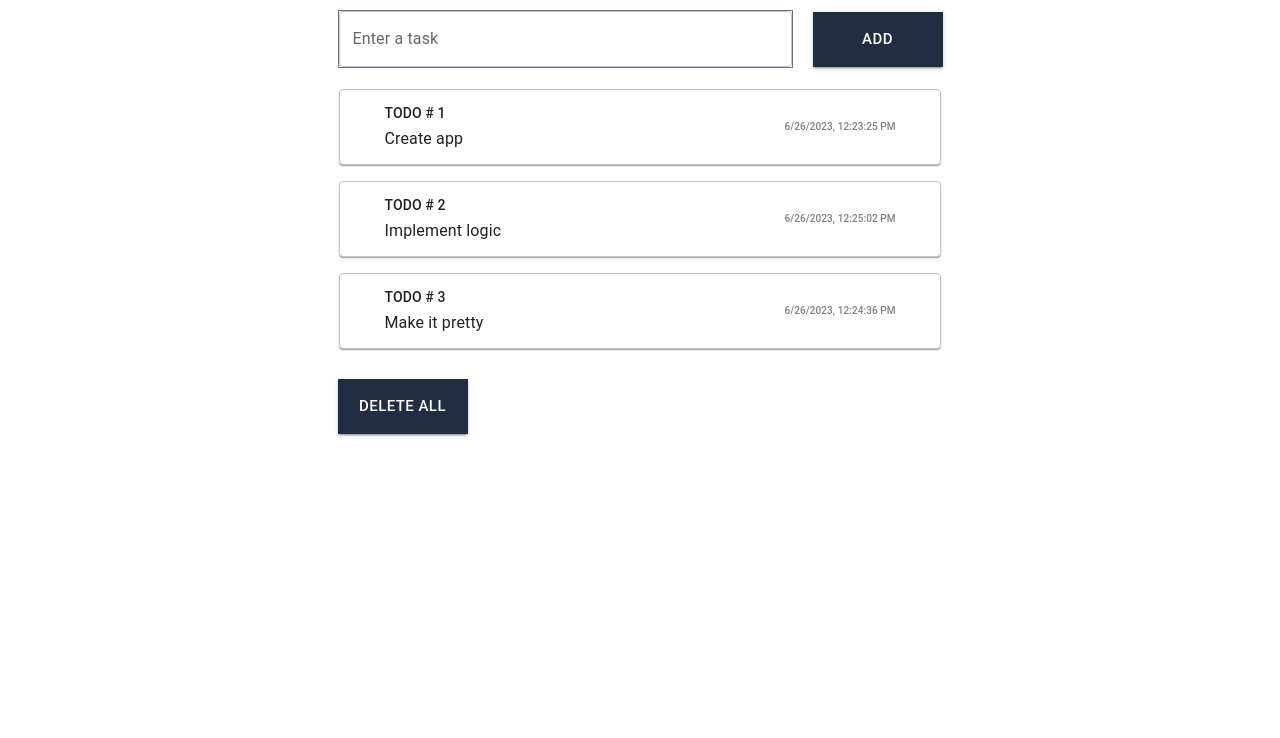
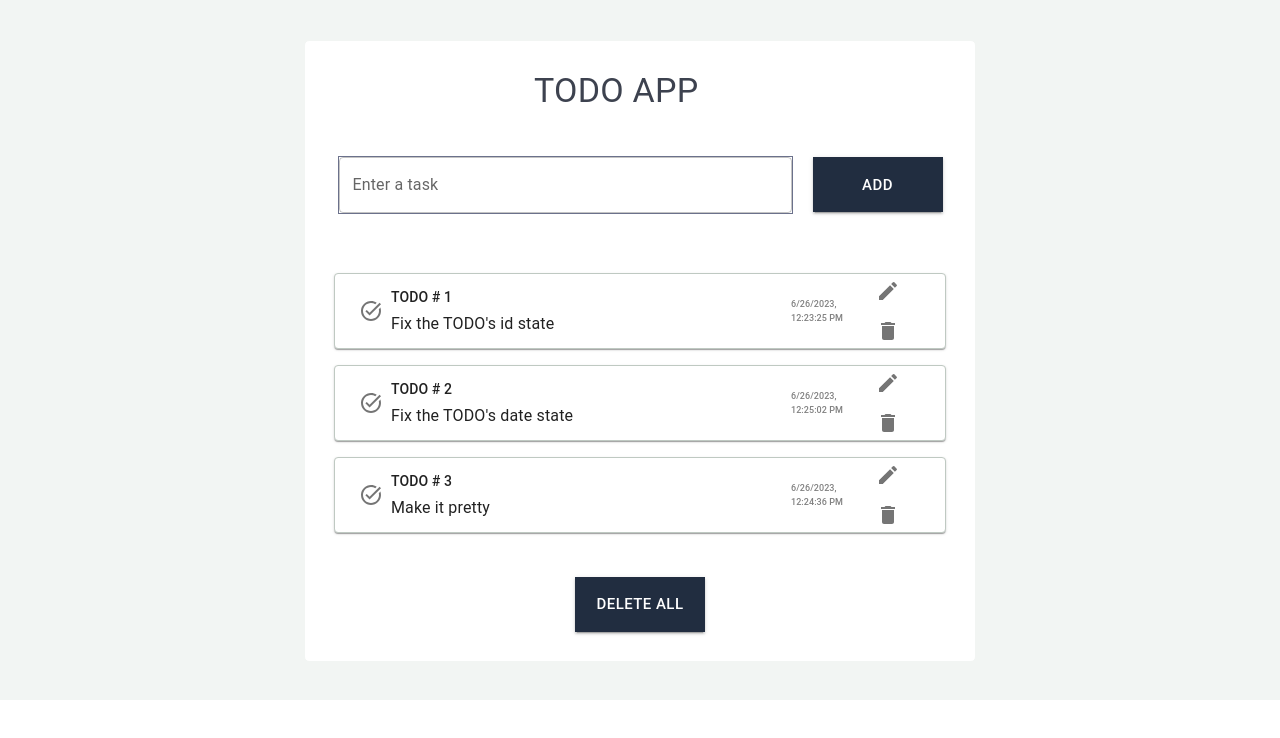
Before and after one commit to aleneagu96/todo2, a React (Create React App) app: page / in a window 1280 px wide. Shown: the top 738 px of the page. Built offline with nearby package versions, Linux system fonts and the light colour scheme; the HTML template or start-up script is replaced by a standard one.

Commit message:
added modal, fixed implemetation for ID and date state updates, added new buttons

```diff
--- a/package.json
+++ b/package.json
@@ -13,6 +13,7 @@
   "dependencies": {
     "@emotion/react": "^11.11.1",
     "@emotion/styled": "^11.11.0",
+    "@mui/icons-material": "^5.11.16",
     "@mui/material": "^5.13.6",
     "@mui/styles": "^5.13.2",
     "react": "^17.0.2",
--- a/src/App.js
+++ b/src/App.js
@@ -1,9 +1,24 @@
+import { Typography } from '@mui/material';
 import './App.css';
 import List from './components/List/List';
+import { makeStyles } from '@mui/styles';
+
 
 function App() {
+
+  const useStyles= makeStyles((theme) => ({
+    appStyle:{
+      backgroundColor: '#f2f5f3',
+      height:700,
+
+    },
+  }));
+
+  const classes = useStyles();
+
   return (
-    <div className="App">
+    <div className={classes.appStyle}>
+        <br></br>
         <List/>
     </div>
   );
--- a/src/components/Button/ButtonComponent.jsx
+++ b/src/components/Button/ButtonComponent.jsx
@@ -8,7 +8,6 @@ const StyledButton = styled(Button)({
   height: 55,
   width: 130,
   padding: 2,
-
 });
 
 function ButtonComponent({ onClick, label }) {
--- a/src/components/List/List.jsx
+++ b/src/components/List/List.jsx
@@ -11,17 +11,26 @@ function List() {
 
   const useStyles= makeStyles((theme) => ({
     listStyle: {
+      position:'relative',
       justifyContent:'center',
       margin:'auto',
       alignItems:'center',
       display:'grid',
       padding: 10,
       gap:5,
+      marginTop:20,
+      backgroundColor: 'white',
+      width: 650,
+      height: 600,
+      border: 'solid 1px #f2f5f3',
+      boxShadow: 10,
+      borderRadius:5,
     },
+    buttonStyle:{
+      justifyContent:'center',
+      margin: 'auto',
+    }
 
-    buttonStyle:{
-      alignSelf:'right',
-    }
   }))
 
   const classes =useStyles();
@@ -46,10 +55,31 @@ function List() {
     setTodos([]);
   };
 
+  const handleUpdateText = (index, updatedText) => {
+    setTodos((prevTodos) =>
+      prevTodos.map((todo) =>
+        todo.index === index ? { ...todo, text: updatedText } : todo
+      )
+    );
+  };
+
+
+  const handleDeleteTodo = (index) => {
+    setTodos((prevTodos) => {
+      const updatedTodos = prevTodos.filter((todo) => todo.index !== index);
+      const updatedTodosWithIndexes = updatedTodos.map((todo, newIndex) => ({
+        ...todo,
+        index: newIndex + 1,
+      }));
+      return updatedTodosWithIndexes;
+    });
+  };
+
+
   return (
     <div className={classes.listStyle}>
+        <Typography variant="h4" style={{marginLeft:200, color:'#3d424f'} }>TODO APP</Typography>
       <TextInput onAddTodo={handleAddTodo} />
-
     <div>
     {/* Render todos */}
     {todos.length > 0 ? (
@@ -59,17 +89,20 @@ function List() {
             index={todo.index}
             date={todo.date}
             text={todo.text}
+            onUpdateText={handleUpdateText}
+            onDeleteTodo={handleDeleteTodo}
           />
         ))
       ) : (
         <Typography variant="subtitle2">No entries available</Typography>
       )}
     </div>
-    <br></br>
+    <div className={classes.buttonStyle}>
     <ButtonComponent
-      className={classes.buttonStyle}
       onClick={handleTodoDeletion}
-      label="Delete all" />
+      label="Delete all"
+      />
+      </div>
     </div>
   );
 }
--- /dev/null
+++ b/src/components/Modal/CustomModal.jsx
@@ -0,0 +1,131 @@
+import React, { useState } from 'react';
+import { makeStyles } from '@mui/styles';
+import { Modal, Typography, Button, TextField } from '@mui/material';
+import IconButton from '@mui/material/IconButton';
+import CloseIcon from '@mui/icons-material/Close';
+
+function CustomModal({ text, handleTextChange, handleSave, handleClose, deleteTodo }) {
+  const useStyles = makeStyles((theme) => ({
+    modalStyle: {
+      position: 'fixed',
+      top: '50%',
+      left: '50%',
+      transform: 'translate(-50%, -50%)',
+      width: 500,
+      height: 255,
+      boxShadow: '50 !important',
+      display: 'flex',
+      flexDirection: 'column',
+      alignItems: 'center',
+      justifyContent: 'center',
+      borderRadius: 20,
+      backgroundColor: 'white',
+    },
+
+    closeButton: {
+      alignSelf: 'flex-end',
+    },
+
+    buttonStyle: {
+      borderRadius: '0 !important',
+      backgroundColor: '#212d40 !important',
+      height: 30,
+      boxShadow: 20,
+      width: 90,
+    },
+
+    buttonStyleCancel: {
+      borderRadius: '0 !important',
+      backgroundColor: 'white !important',
+      color: '#212d40 !important',
+      height: 30,
+      width: 90,
+      boxShadow: 25,
+    },
+
+    buttonsDiv: {
+      display: 'flex',
+      justifyContent: 'flex-end',
+      width: '100%',
+      marginTop: 'auto',
+      backgroundColor: '#f2f5f3',
+      borderRadius: '0 0 20px 20px',
+      paddingTop: 8,
+      paddingBottom: 8,
+
+    },
+
+    buttonsContainer: {
+      paddingRight: 30,
+    },
+
+    typoStyle: {
+      alignSelf: 'flex-top',
+    },
+
+    inputStyle: {
+      border: 'solid 1px grey !important',
+      width: 300,
+      borderRadius: '0 !important',
+    },
+  }));
+
+  const classes = useStyles();
+
+  const handleCloseModal = () => {
+    handleClose();
+  };
+
+  return (
+    <div>
+      <Modal open={true} onClose={handleCloseModal}>
+        <div className={classes.modalStyle}>
+          <IconButton aria-label="close" className={classes.closeButton} onClick={handleCloseModal}>
+            <CloseIcon />
+          </IconButton>
+          <Typography variant="subtitle2" className={classes.typoStyle}>
+            Edit the task? Sure:
+          </Typography>
+          <br />
+          <br />
+          <div>
+            <TextField
+              className={classes.inputStyle}
+              label="Edit Task"
+              value={text}
+              onChange={handleTextChange}
+              autoFocus
+            />
+          </div>
+          <div className={classes.buttonsDiv}>
+            <div className={classes.buttonsContainer}>
+              <Button
+                className={classes.buttonStyleCancel}
+                variant="contained"
+                size="small"
+                onClick={handleCloseModal}
+              >
+                Cancel
+              </Button>
+              <Button
+                className={classes.buttonStyle}
+                color="primary"
+                variant="contained"
+                size="small"
+                onClick={() => {
+                  handleSave();
+                  deleteTodo();
+                }}
+                style={{ marginLeft: 20 }}
+              >
+                Save
+              </Button>
+            </div>
+          </div>
+        </div>
+      </Modal>
+    </div>
+  );
+}
+
+export default CustomModal;
--- /dev/null
+++ b/src/components/Modal/index.js
@@ -0,0 +1 @@
+export {default} from './CustomModal.jsx'
--- a/src/components/TextInput/TextInput.jsx
+++ b/src/components/TextInput/TextInput.jsx
@@ -2,6 +2,10 @@ import { TextField } from "@mui/material";
 import React, { useState } from "react";
 import ButtonComponent from "../Button/ButtonComponent";
 import { makeStyles } from '@mui/styles';
+
+
+
+function TextInput({ onAddTodo }) {
 
     const useStyles = makeStyles((theme) => ({
         inputVal: {
@@ -17,15 +21,11 @@ const useStyles = makeStyles((theme) => ({
             border: "solid 1px #6b718b !important",
             borderRadius: '0 !important',
             width: 453,
-        borderRadius: "0 !important",
+   },
 
-
-
-    },
 
     }));
 
-function TextInput({ onAddTodo }) {
     const classes = useStyles();
 
     const [inputValue, setInputValue] = useState("");
--- a/src/components/Todo/Todo.jsx
+++ b/src/components/Todo/Todo.jsx
@@ -1,40 +1,83 @@
-import React from 'react';
-import { Card, CardContent, Typography } from '@mui/material';
+import React, { useState } from 'react';
+import { Divider, Card, CardContent, Typography, Button } from '@mui/material';
 import { makeStyles } from '@mui/styles';
+import DeleteIcon from '@mui/icons-material/Delete';
+import IconButton from '@mui/material/IconButton';
+import EditIcon from '@mui/icons-material/Edit';
+import CustomModal from '../Modal/CustomModal';
+import { TaskAlt } from '@mui/icons-material';
 
-function Todo({ index, date, text }) {
-
+function Todo({ index, date, text, onUpdateText, onDeleteTodo }) {
   const useStyles = makeStyles((theme) => ({
     todoStyle: {
       display: 'flex',
       alignItems: 'center',
       justifyContent: 'center',
-            width: 600,
+      width: 610,
       paddingTop: 8,
       height: 66,
       marginTop: 16,
-            margin: "auto",
-            border: "solid 1px #bfc9c2",
+      margin: 'auto',
+      border: 'solid 1px #bfc9c2',
       borderRadius: 50,
       boxShadow: 2,
     },
+
+    completedTodo: {
+      opacity: 0.5,
+    },
+
     indexStyle: {
       minWidth: 400,
     },
-
     textWrapper: {
       marginTop: 3,
     },
-
     dateStyle: {
-            color: "grey",
-            fontSize: "10px !important",
+      color: 'grey',
+      fontSize: '9px !important',
     },
-
     card: {
       paddingTop: 8,
-        }
-    }))
+    },
+    buttonStyle: {
+      backgroundColor: '#212d40',
+      borderRadius: 0,
+      height: 30,
+      maxWidth: 20,
+    },
+  }));
+
+  const [modalOpen, setModalOpen] = useState(false);
+  const [editedText, setEditedText] = useState(text);
+  const [editedDate, setEditedDate] = useState(date);
+
+
+  const handleOpenModal = () => {
+    setModalOpen(true);
+  };
+
+  const handleCloseModal = () => {
+    setModalOpen(false);
+  };
+
+  const handleTextChange = (e) => {
+    setEditedText(e.target.value);
+  };
+
+  const handleSave = () => {
+    onUpdateText(index, editedText);
+    setEditedDate( new Date().toLocaleString());
+    handleCloseModal();
+  };
+
+  const deleteTodo = () => {
+    onDeleteTodo(index);
+  };
+
+  const handleDone = () => {
+    onDeleteTodo(index);
+  };
 
   const classes = useStyles();
 
@@ -42,31 +85,43 @@ function Todo({ index, date, text }) {
     <Card className={classes.todoStyle}>
         <CardContent>
         <div style={{ display: 'flex', alignItems: 'center' }}>
+          <IconButton aria-label='taskAlt' onClick={handleDone}>
+            <TaskAlt/>
+          </IconButton>
           <div>
-                    <Typography
-                        variant="subtitle2"
-                        className={classes.indexStyle}>
+            <Typography variant="subtitle2" className={classes.indexStyle}>
               TODO # {index}
             </Typography>
             <div className={classes.textWrapper}>
-                    <Typography
-                        variant="body1">
-                        {text}
-                    </Typography>
+              <Typography variant="body1">{text}</Typography>
             </div>
           </div>
           <div style={{ marginLeft: 'auto' }}>
-                        <Typography
-                            variant="subtitle2"
-                            className={classes.dateStyle}>
-                            {date}
+            <Typography variant="subtitle2" className={classes.dateStyle}>
+              {editedDate}
             </Typography>
           </div>
+          <div>
+            <IconButton aria-label="edit" onClick={handleOpenModal}>
+              <EditIcon />
+            </IconButton>
+            <IconButton aria-label="delete" onClick={deleteTodo}>
+              <DeleteIcon />
+            </IconButton>
           </div>
-
+        </div>
       </CardContent>
+      {modalOpen && (
+        <CustomModal
+          text={editedText}
+          handleTextChange={handleTextChange}
+          handleSave={handleSave}
+          handleClose={handleCloseModal}
+          deleteTodo={onDeleteTodo}
+        />
+      )}
     </Card>
-    )
+  );
 }
 
 export default Todo;
--- a/src/components/initialData.js
+++ b/src/components/initialData.js
@@ -1,11 +1,11 @@
 const initialData = [
     {
-      text: "Create app ",
+      text: "Fix the TODO's id state ",
       index: 1,
       date: "6/26/2023, 12:23:25 PM",
     },
     {
-      text: "Implement logic",
+      text: "Fix the TODO's date state",
       index: 2,
       date: "6/26/2023, 12:25:02 PM",
     },
```
Also changed, not shown: 1 other file (tests, documents, lock files or other folders). Lines whose indentation alone changed are shown as unchanged.
